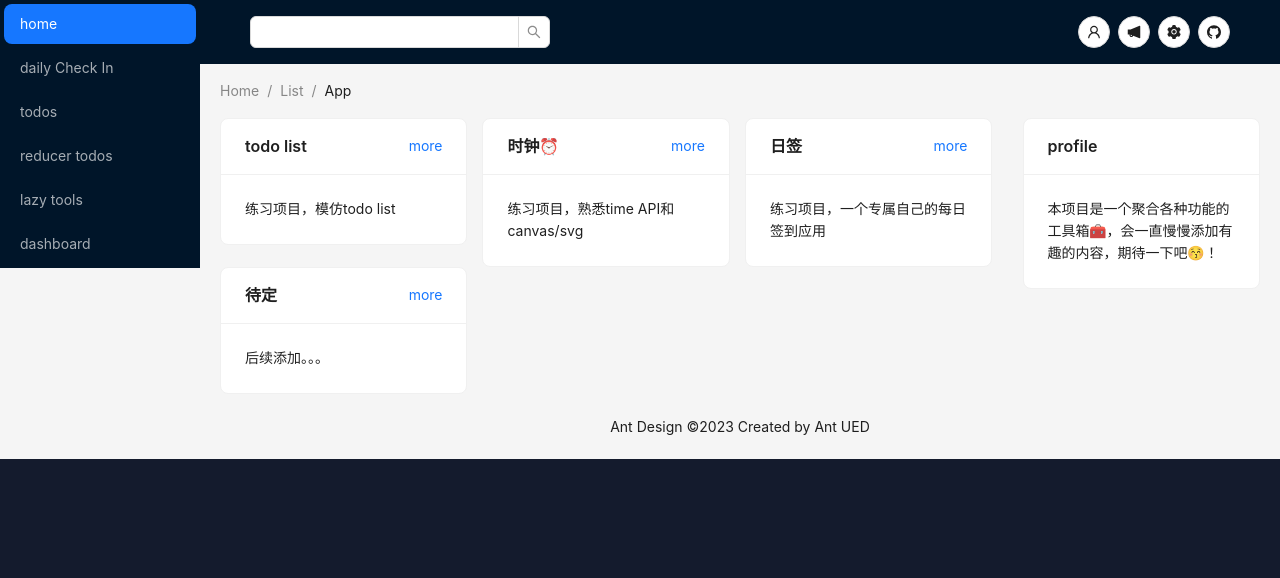
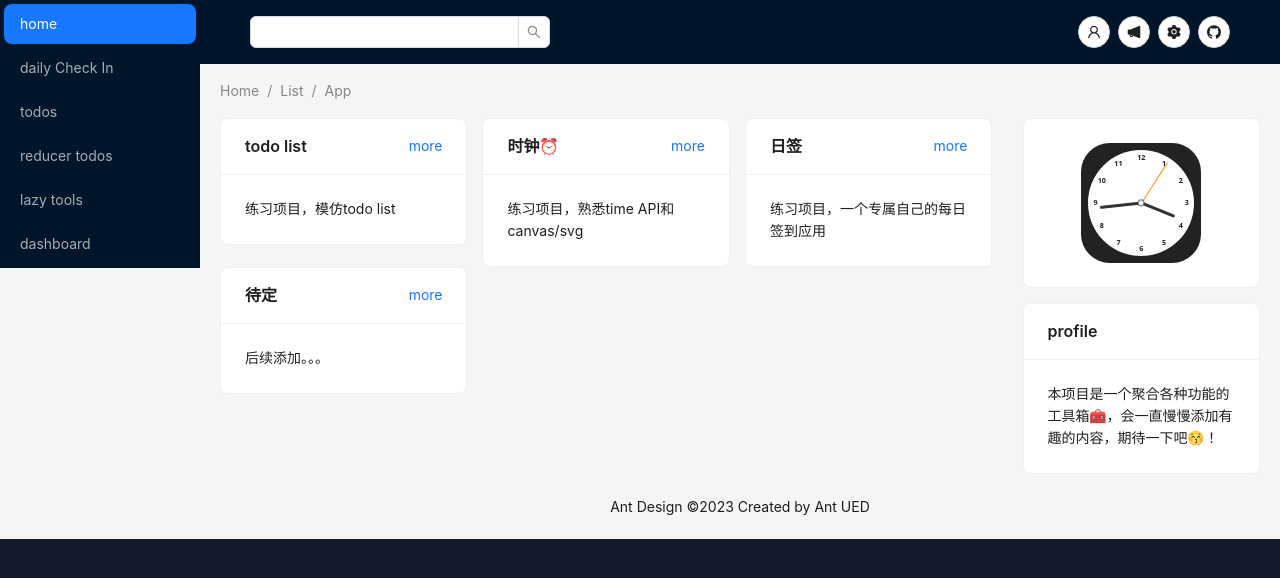
Before and after one commit to DouLu/toolbox, a React app: page / in a window 1280 px wide. Shown: the top 578 px of the page. Built offline with nearby package versions, Linux system fonts and the light colour scheme.

Commit message:
feat: 纯CSS实现⏰

```diff
--- /dev/null
+++ b/src/components/clock/Clock.tsx
@@ -0,0 +1,47 @@
+// @ts-nocheck
+import { useEffectOnce } from "react-use";
+import "./clock.css";
+
+const Clock: React.FC<{ width?: number; height?: number }> = ({
+  width = 200,
+  height = 200,
+}) => {
+  useEffectOnce(() => {
+    const time = new Date();
+    const hour = -3600 * (time.getHours() % 12);
+    const mins = -60 * time.getMinutes();
+    const app = document.getElementById("clock");
+    app?.style.setProperty("--_dm", `${mins}s`);
+    app?.style.setProperty("--_dh", `${hour + mins}s`);
+  });
+  return (
+    <div>
+      <p>
+        <small>author - https://codepen.io/stoumann/pen/wvxOQKo</small>
+        <small>
+          CSS sin() and cos() does <strong>NOT</strong> work in your browser.
+        </small>
+      </p>
+      <div className="clock" style={{ width, height }}>
+        <div className="clock-face" id="clock">
+          <time dateTime="12:00">12</time>
+          <time dateTime="1:00">1</time>
+          <time dateTime="2:00">2</time>
+          <time dateTime="3:00">3</time>
+          <time dateTime="4:00">4</time>
+          <time dateTime="5:00">5</time>
+          <time dateTime="6:00">6</time>
+          <time dateTime="7:00">7</time>
+          <time dateTime="8:00">8</time>
+          <time dateTime="9:00">9</time>
+          <time dateTime="10:00">10</time>
+          <time dateTime="11:00">11</time>
+          <span className="arm seconds"></span>
+          <span className="arm minutes"></span>
+          <span className="arm hours"></span>
+        </div>
+      </div>
+    </div>
+  );
+};
+export default Clock;
--- /dev/null
+++ b/src/components/clock/clock.css
@@ -0,0 +1,152 @@
+.clock {
+  --_ow: clamp(5rem, 60vw, 40rem);
+  --_w: 88cqi;
+  --_r: calc((var(--_w) - var(--_sz)) / 2);
+  --_sz: 12cqi;
+
+  background: #222;
+  block-size: var(--_ow);
+  border-radius: 24%;
+  container-type: inline-size;
+  display: grid;
+  font-family: ui-sans-serif, system-ui, sans-serif;
+  inline-size: var(--_ow);
+  margin-inline: auto;
+  place-content: center;
+}
+
+.clock-face {
+  aspect-ratio: 1;
+  background: var(--_bgc, #fff);
+  border-radius: 50%;
+  block-size: var(--_w);
+  font-size: 6cqi;
+  font-weight: 700;
+  list-style-type: none;
+  inline-size: var(--_w);
+  padding: unset;
+  position: relative;
+}
+
+.clock-face time {
+  --_x: calc(var(--_r) + (var(--_r) * cos(var(--_d))));
+  --_y: calc(var(--_r) + (var(--_r) * sin(var(--_d))));
+  display: grid;
+  height: var(--_sz);
+  left: var(--_x);
+  place-content: center;
+  position: absolute;
+  top: var(--_y);
+  width: var(--_sz);
+}
+
+.clock-face time:nth-child(1) {
+  --_d: 270deg;
+}
+.clock-face time:nth-child(2) {
+  --_d: 300deg;
+}
+.clock-face time:nth-child(3) {
+  --_d: 330deg;
+}
+.clock-face time:nth-child(4) {
+  --_d: 0deg;
+}
+.clock-face time:nth-child(5) {
+  --_d: 30deg;
+}
+.clock-face time:nth-child(6) {
+  --_d: 60deg;
+}
+.clock-face time:nth-child(7) {
+  --_d: 90deg;
+}
+.clock-face time:nth-child(8) {
+  --_d: 120deg;
+}
+.clock-face time:nth-child(9) {
+  --_d: 150deg;
+}
+.clock-face time:nth-child(10) {
+  --_d: 180deg;
+}
+.clock-face time:nth-child(11) {
+  --_d: 210deg;
+}
+.clock-face time:nth-child(12) {
+  --_d: 240deg;
+}
+
+.arm {
+  background-color: var(--_abg);
+  border-radius: calc(var(--_aw) * 2);
+  display: block;
+  height: var(--_ah);
+  left: calc((var(--_w) - var(--_aw)) / 2);
+  position: absolute;
+  top: calc((var(--_w) / 2) - var(--_ah));
+  transform: rotate(0deg);
+  transform-origin: bottom;
+  width: var(--_aw);
+}
+.seconds {
+  --_abg: rgb(255, 140, 5);
+  --_ah: 40cqi;
+  --_aw: 1cqi;
+  animation: turn 60s linear infinite;
+  animation-delay: var(--_ds, 0ms);
+}
+
+.minutes {
+  --_abg: #333;
+  --_ah: 35cqi;
+  --_aw: 2.5cqi;
+  animation: turn 3600s steps(60, end) infinite;
+  animation-delay: var(--_dm, 0ms);
+}
+
+.hours {
+  --_abg: #333;
+  --_ah: 30cqi;
+  --_aw: 2.5cqi;
+  animation: turn 43200s linear infinite; /* 60 * 60 * 12 */
+  animation-delay: var(--_dh, 0ms);
+  position: relative;
+}
+
+.hours::before {
+  background-color: #fff;
+  border: 1cqi solid #333;
+  border-radius: 50%;
+  content: "";
+  display: block;
+  height: 4cqi;
+  position: absolute;
+  bottom: -3cqi;
+  left: -1.75cqi;
+  width: 4cqi;
+}
+
+p {
+  display: none;
+  font-family: ui-sans-serif, system-ui, sans-serif;
+  text-align: center;
+}
+
+@keyframes turn {
+  to {
+    transform: rotate(1turn);
+  }
+}
+
+@supports not (left: calc(1px * cos(45deg))) {
+  time {
+    left: 50% !important;
+    top: 50% !important;
+    transform: translate(-50%, -50%) rotate(var(--_d)) translate(var(--_r))
+      rotate(calc(-1 * var(--_d)));
+  }
+  p {
+    display: block;
+  }
+}
--- a/src/layout/index.tsx
+++ b/src/layout/index.tsx
@@ -59,11 +59,15 @@ export default function MyLayout() {
         <div
           className={`content ${(todoPage || reducerTodoPage) && "vh-content"}`}
         >
-          <Breadcrumb style={{ margin: "16px 0" }}>
-            <Breadcrumb.Item>Home</Breadcrumb.Item>
-            <Breadcrumb.Item>List</Breadcrumb.Item>
-            <Breadcrumb.Item>App</Breadcrumb.Item>
-          </Breadcrumb>
+          <Breadcrumb
+            style={{ margin: "16px 0" }}
+            items={[
+              { title: "Home", path: "Home" },
+              { title: "List", path: "List" },
+              { title: "App", path: "App" },
+            ]}
+          />
+
           <Suspense fallback={<p>loading.....</p>}>
             <Outlet />
           </Suspense>
--- a/src/pages/Home.tsx
+++ b/src/pages/Home.tsx
@@ -1,5 +1,6 @@
 import { Card, Col, Row } from "antd";
 import { Link } from "react-router-dom";
+import Clock from "../components/clock/Clock";
 import { getPathByRouterName } from "../routes/routerMap";
 
 export default function Home() {
@@ -38,6 +39,9 @@ export default function Home() {
         </Row>
       </Col>
       <Col span={6}>
+        <Card title={false} style={{ marginBottom: 15 }}>
+          <Clock width={120} height={120} />
+        </Card>
         <Card title="profile">
           本项目是一个聚合各种功能的工具箱🧰，会一直慢慢添加有趣的内容，期待一下吧😚！
         </Card>
```
